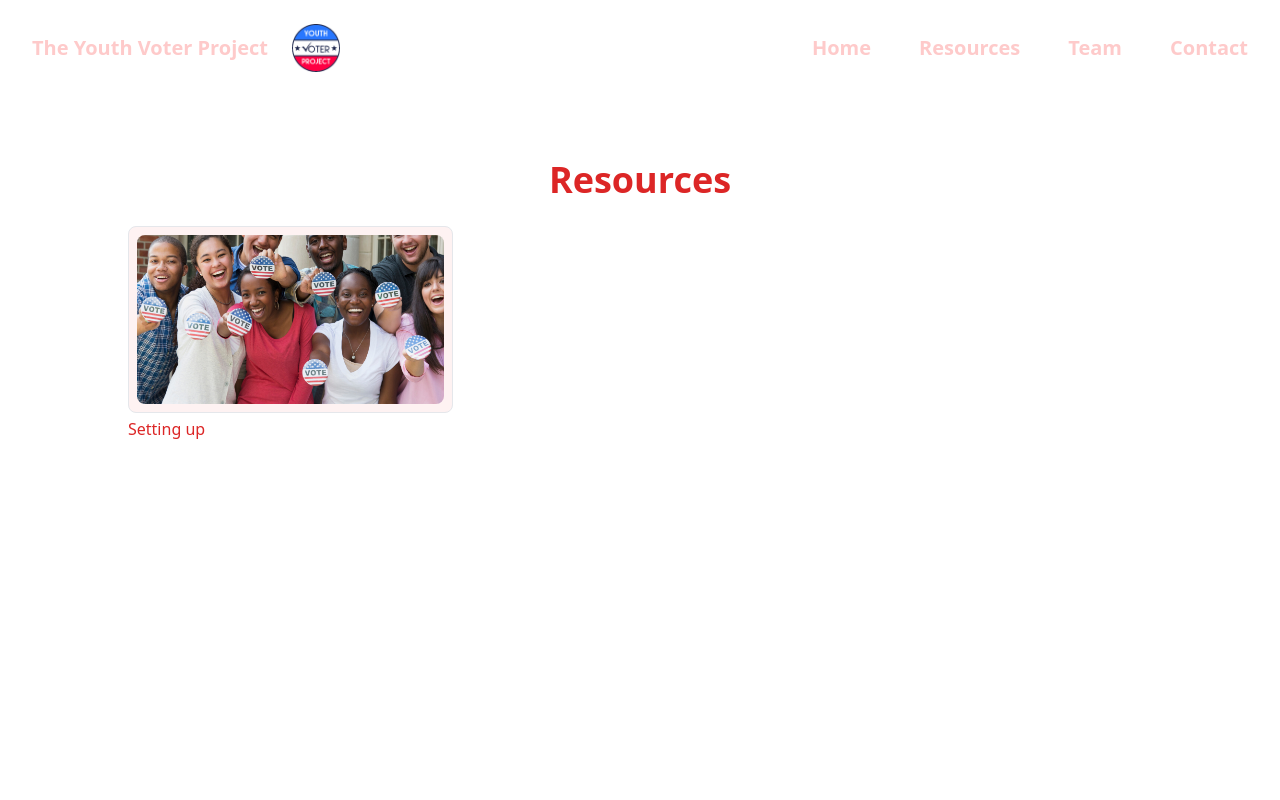
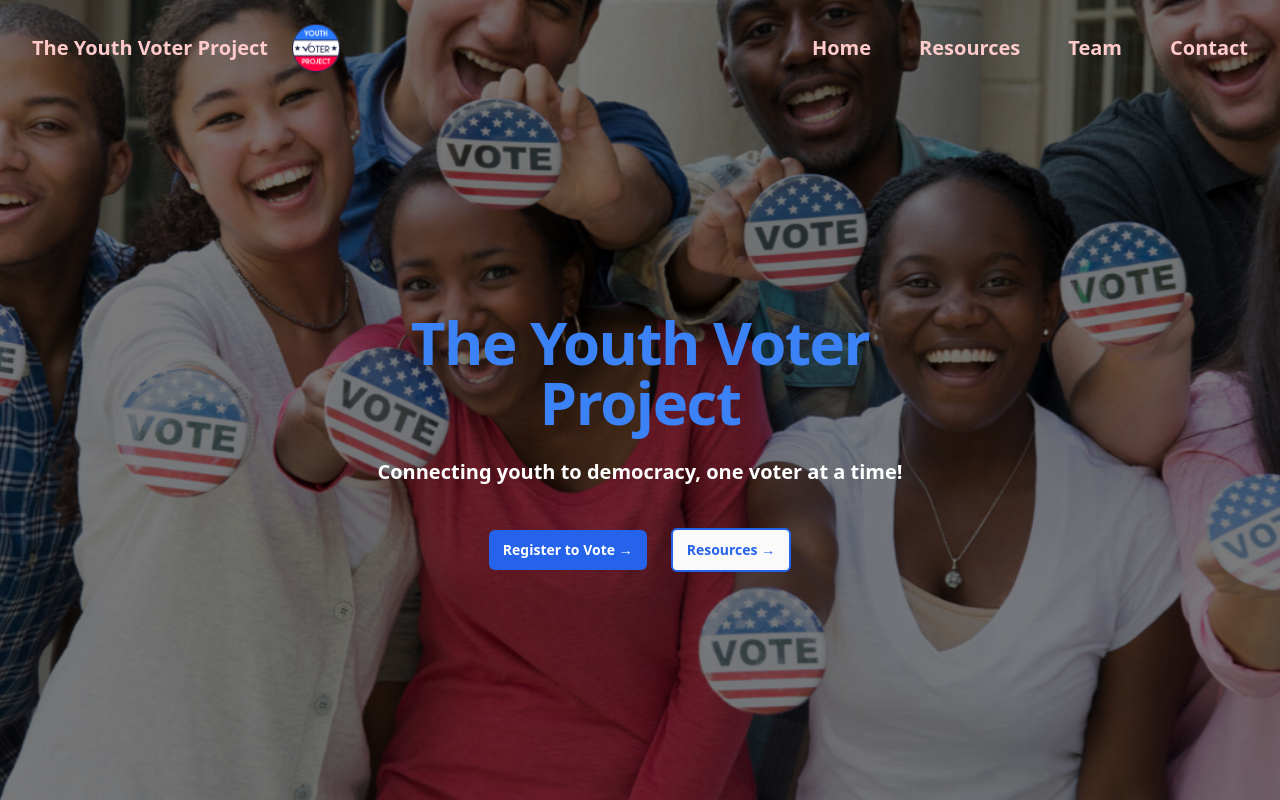
Before and after one commit to aviBandi/youthVoterProject, a React (Create React App) app in the folder my-app/: page / in a window 1280 px wide. Built offline with nearby package versions, Linux system fonts and the light colour scheme; a web font is replaced by a local one.

Commit message:
Updated App.js
whoops I commited and it changed the entire website to rousource page only. changed this back

```diff
--- a/my-app/src/App.js
+++ b/my-app/src/App.js
@@ -6,7 +6,8 @@ function App() {
     <div className="App">
 
       <section>
-        < Resources />
+        {/* < Resources /> */}
+        <Home />
       </section>
 
     </div>
```
